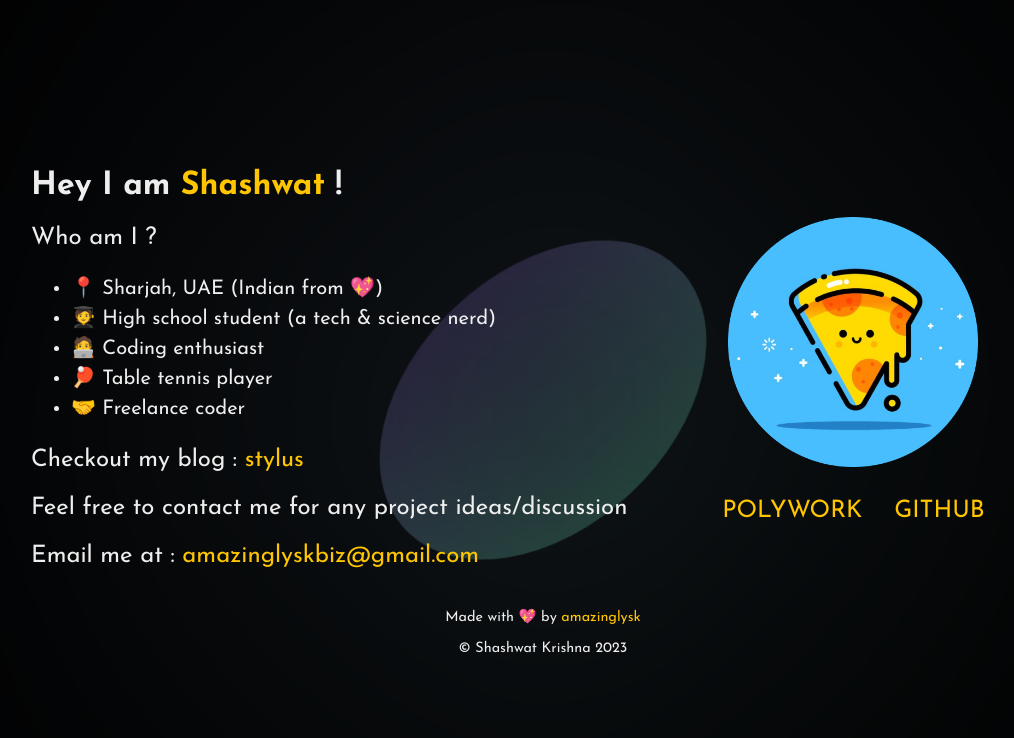
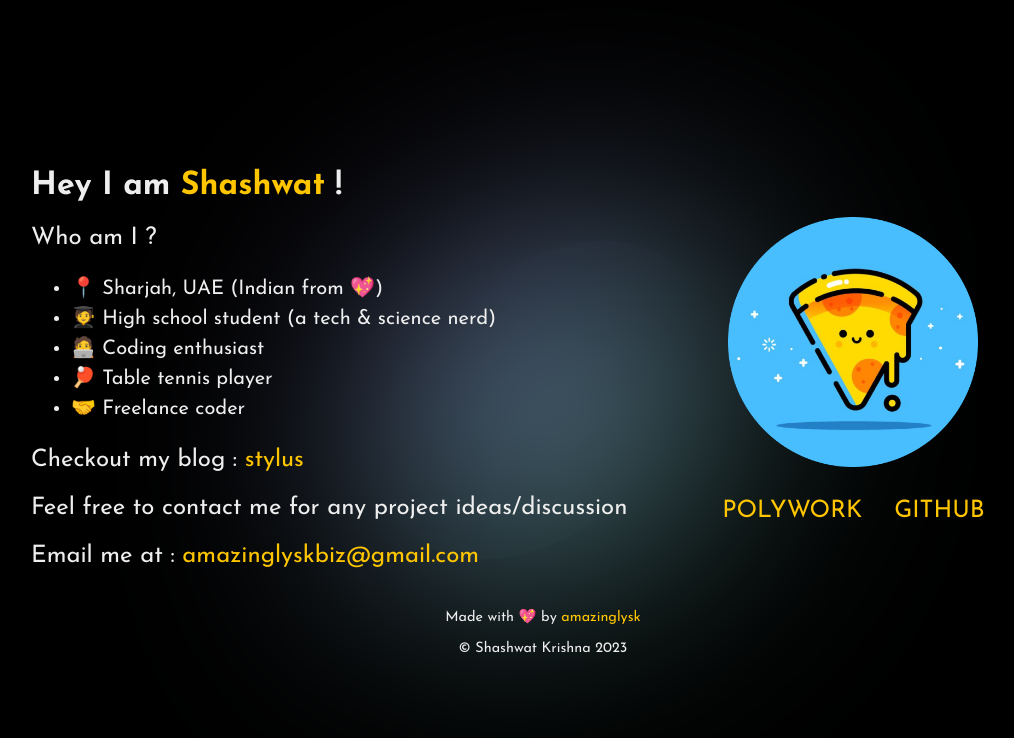
Before and after one commit to amazinglySK/site, a Next.js app: page / in a window 1280 px wide. Shown: the top 738 px of the page, without its empty margins (97-1111 px from the left). Built offline with nearby package versions, Linux system fonts and the light colour scheme.

Commit message:
Fixed the blob error for chrome based browsers

```diff
--- a/components/Blob/Blob.module.css
+++ b/components/Blob/Blob.module.css
@@ -20,19 +20,19 @@
     height: 100%;
     width: 100vw;
     z-index: 2;
-    backdrop-filter: blur(20vmax);
+    backdrop-filter: blur(10vmax);
 }
 
 @keyframes rotate {
     from {
-      rotate: 0deg;
+        rotate: 0deg;
     }
 
     50% {
-      scale: 1 1.5;
+        scale: 1 1.5;
     }
 
     to {
-      rotate: 360deg;
+        rotate: 360deg;
     }
-  }
+}
```
